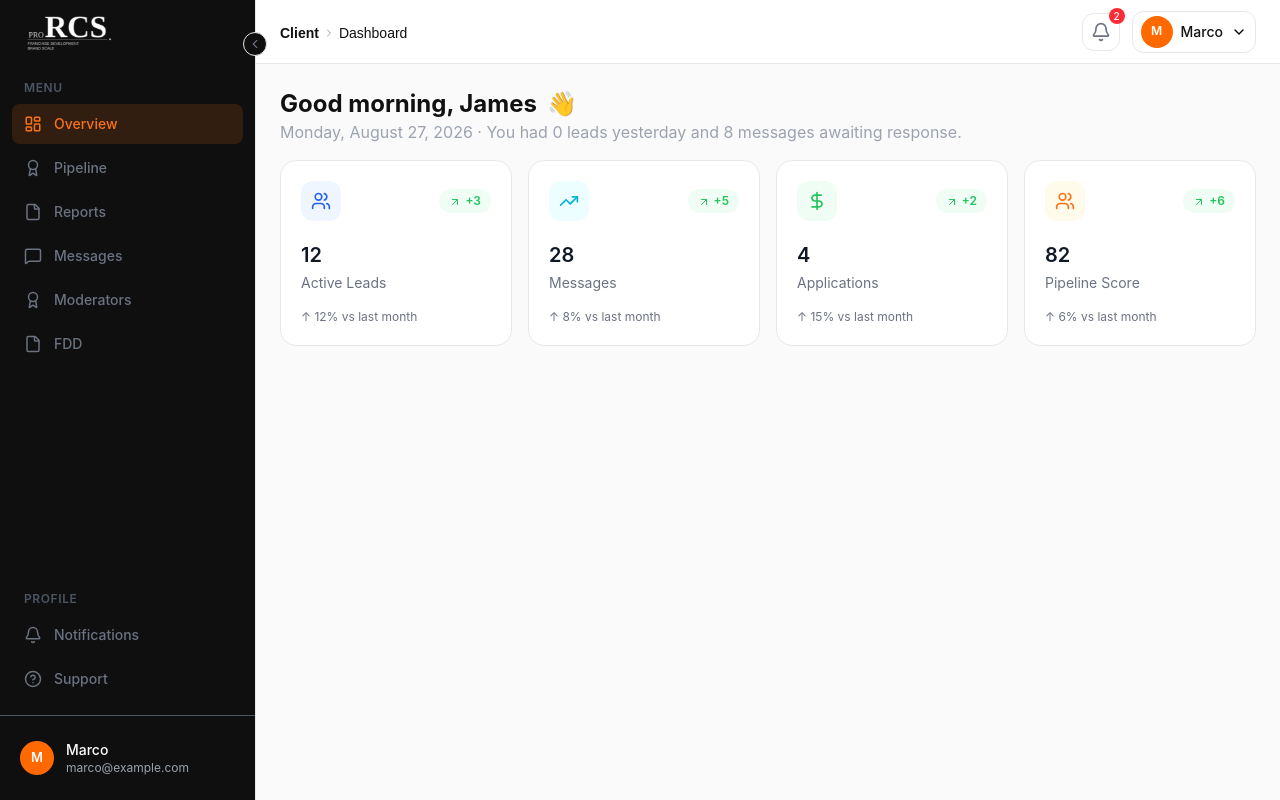
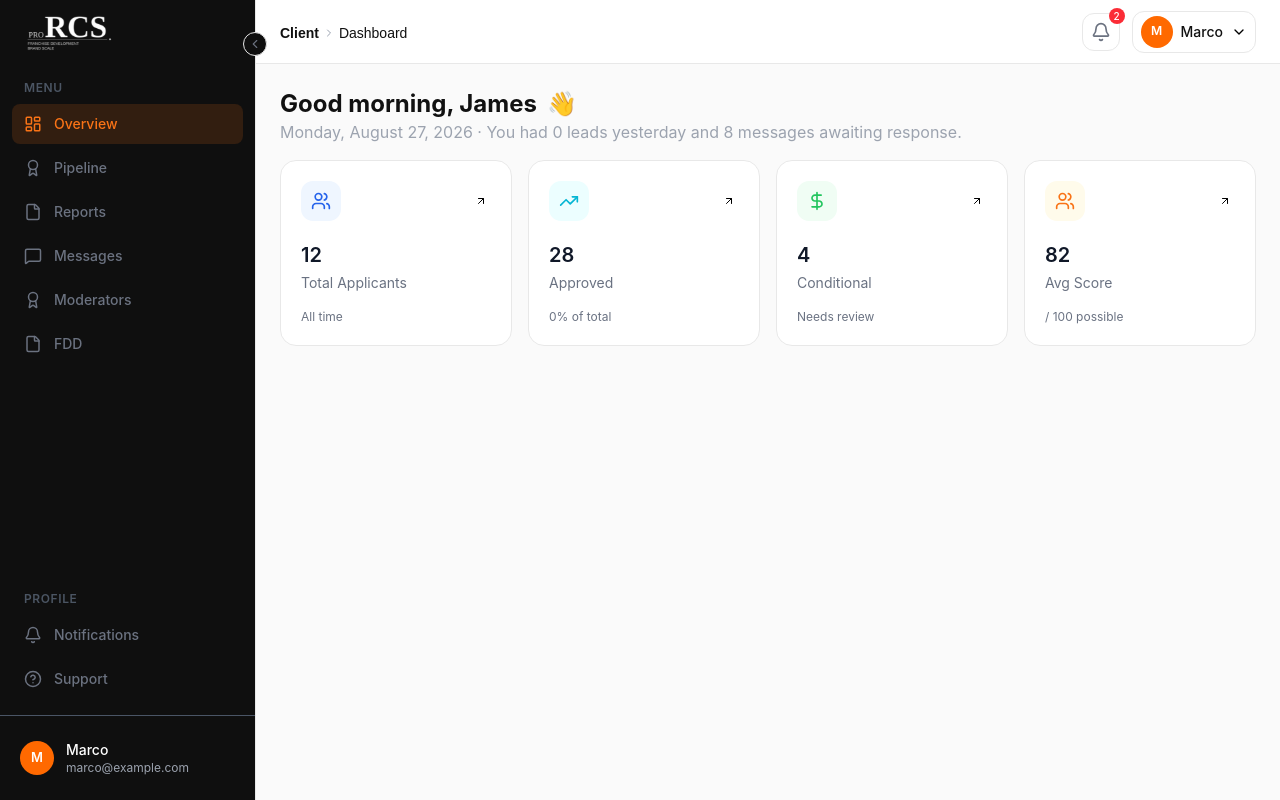
Before and after one commit to hamza-nafasat/rcs-frontend, a React (Vite) app: page /client/dashboard in a window 1280 px wide. Built offline with nearby package versions, Linux system fonts and the light colour scheme.

Commit message:
stats card changed

```diff
--- a/src/pages/admin/dashboard/components/StatsCard.jsx
+++ b/src/pages/admin/dashboard/components/StatsCard.jsx
@@ -9,12 +9,7 @@ const StatsCard = ({ icon, badge, value, label, comparison }) => {
           {icon && <img src={icon} alt="" />}
         </div>
 
-        {badge && (
-          <span className="rounded-full bg-revenue px-2.5 py-1 text-xs font-medium text-revenue">
             <ArrowUpRight size={12} className="mr-1 inline-block" />
-            {badge}
-          </span>
-        )}
       </section>
 
       {/* Figure */}
--- a/src/pages/client/dashboard/ClientDashboard.jsx
+++ b/src/pages/client/dashboard/ClientDashboard.jsx
@@ -8,31 +8,27 @@ import TotalMembersIcon from "../../../assets/SVGs/TotalMembersIcon.svg";
 const cardData = [
   {
     icon: TotalUsersIcon,
-    badge: "+3",
     value: "12",
-    label: "Active Leads",
-    comparison: "↑ 12% vs last month",
+    label: "Total Applicants",
+    comparison: "All time",
   },
   {
     icon: SuccessIcon,
-    badge: "+5",
     value: "28",
-    label: "Messages",
-    comparison: "↑ 8% vs last month",
+    label: "Approved",
+    comparison: "0% of total",
   },
   {
     icon: RevenueIcon,
-    badge: "+2",
     value: "4",
-    label: "Applications",
-    comparison: "↑ 15% vs last month",
+    label: "Conditional",
+    comparison: "Needs review",
   },
   {
     icon: TotalMembersIcon,
-    badge: "+6",
     value: "82",
-    label: "Pipeline Score",
-    comparison: "↑ 6% vs last month",
+    label: "Avg Score",
+    comparison: "/ 100 possible",
   },
 ];
 
```
